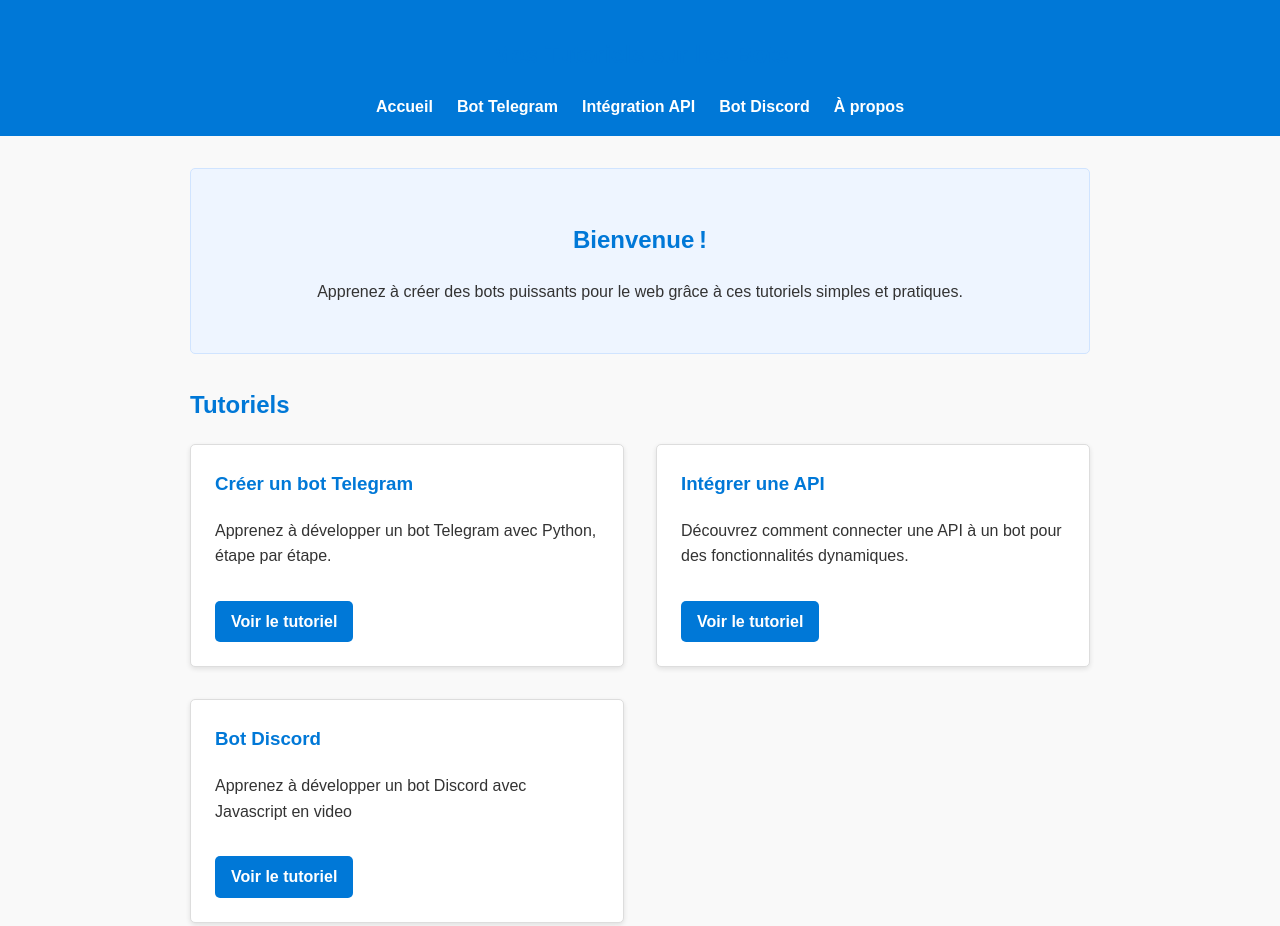
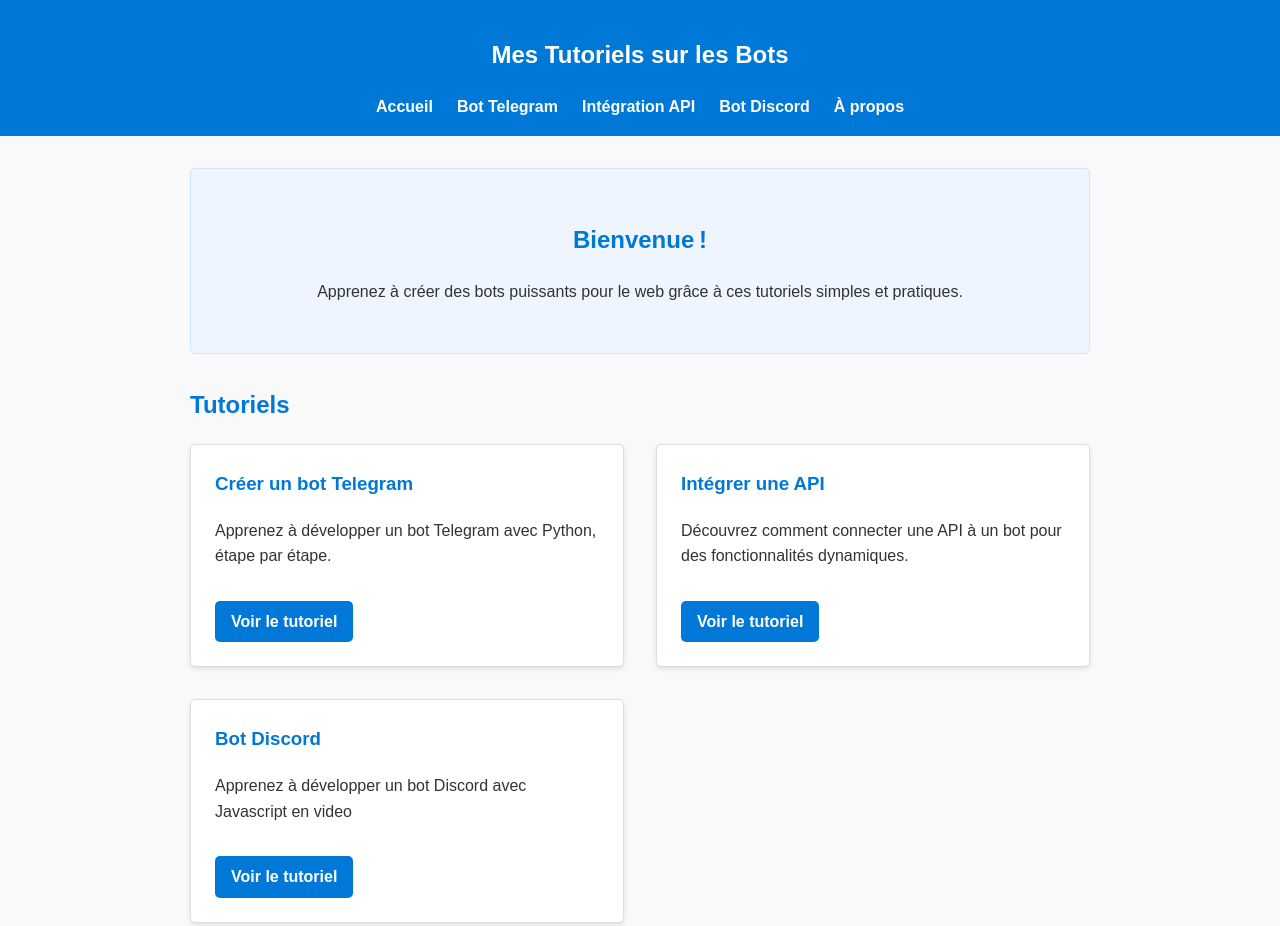
Before and after one commit to mballuais/ProjetS1Tuto, a plain HTML site: page index.html in a window 1280 px wide. Shown: the top 926 px of the page. Drawn offline with Linux system fonts and the light colour scheme.

Commit message:
VideoDiscord

```diff
--- a/styles.css
+++ b/styles.css
@@ -8,7 +8,7 @@ body {
     background-color: #f9f9f9;
 }
 
-h1, h2 {
+h2 {
     color: #0078d7;
 }
 
@@ -16,8 +16,6 @@ h3 {
     color: #444;
 }
 
-/* === HEADER === */
-/* Menu pour la page d'accueil */
 .menu-home {
     text-align: center;
     background: #0078d7;
```
